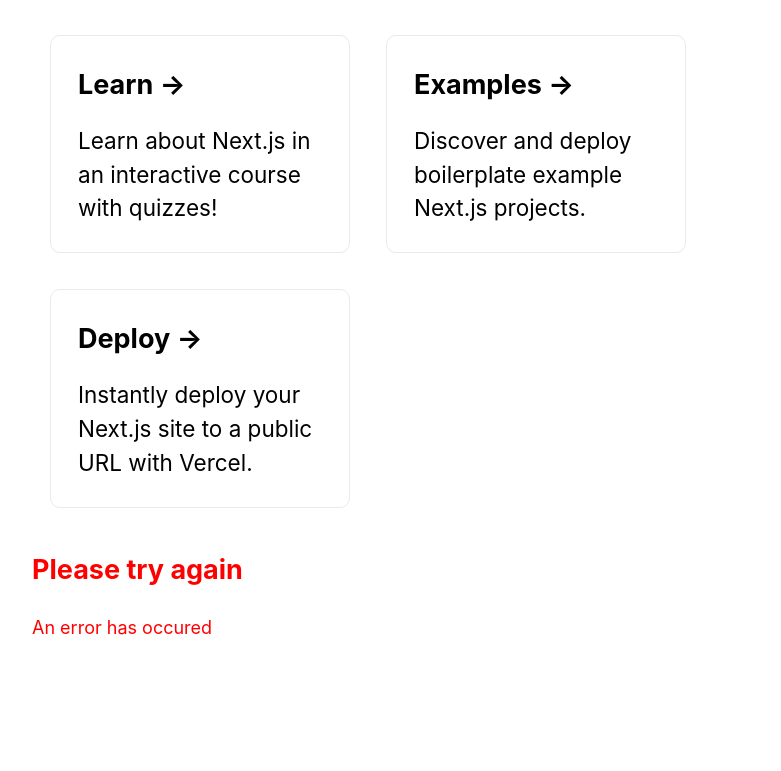
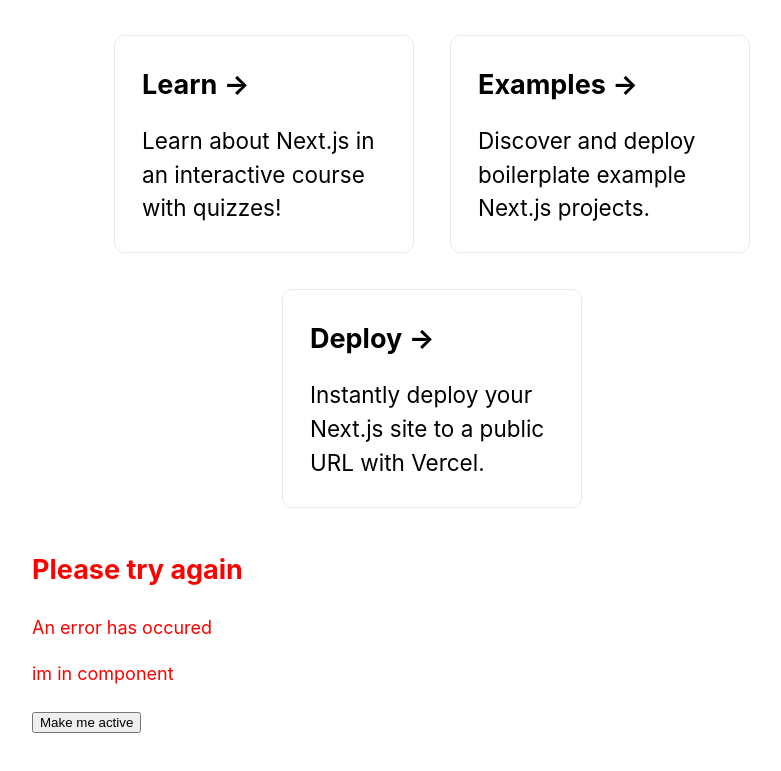
Before and after one commit to csdear/AM-FM_nextJS, a Next.js app: page / in a window 1280 px wide. Shown: the part 689-1460 px from the top of the page, without its empty margins (176-957 px from the left). Before the commit the page ends 1439 px from the top, so only its background shows below. Built offline with nearby package versions, Linux system fonts and the light colour scheme.

Commit message:
playing with classnames library. sample button using useState to change button color to style ddefined in css module on click, and active a btn__active class... changes are reverted on second click.

```diff
--- a/components/Alert.js
+++ b/components/Alert.js
@@ -16,7 +16,9 @@
         [styles.error]: type === 'error'
     })}
     >
+
     {children}
+    <p>im in component</p>
     </div>
 )
 }
--- a/pages/index.js
+++ b/pages/index.js
@@ -4,8 +4,16 @@
 import utilStyles from '../styles/utils.module.css'
 import Link from 'next/link'
 import styles from '../styles/Home.module.css'
+import cn from 'classnames'
+import React, { useState } from 'react'
 
 export default function Home() {
+  const [isActive, setActive] = useState(false);
+  const buttonClasses = cn({
+        "btn": true,
+        "btn__active": isActive,
+        [styles.btn__active]: isActive,
+})
   return (
     <Layout home>
       <Head>
@@ -60,6 +68,9 @@
       <h2>Please try again</h2>
       <p>An error has occured</p>
     </Alert>
+
+    <button className={buttonClasses} onClick={() => setActive(!isActive)}>Make me active</button>
+
     </Layout>
   )
 }
--- a/styles/Home.module.css
+++ b/styles/Home.module.css
@@ -67,6 +67,8 @@
 
 .grid {
   display: flex;
+  align-items: center;
+  justify-content: center;
   flex-wrap: wrap;
   max-width: 800px;
 }
@@ -115,3 +117,7 @@
     flex-direction: column;
   }
 }
+
+.btn__active {
+  background-color: blue;
+}
```
